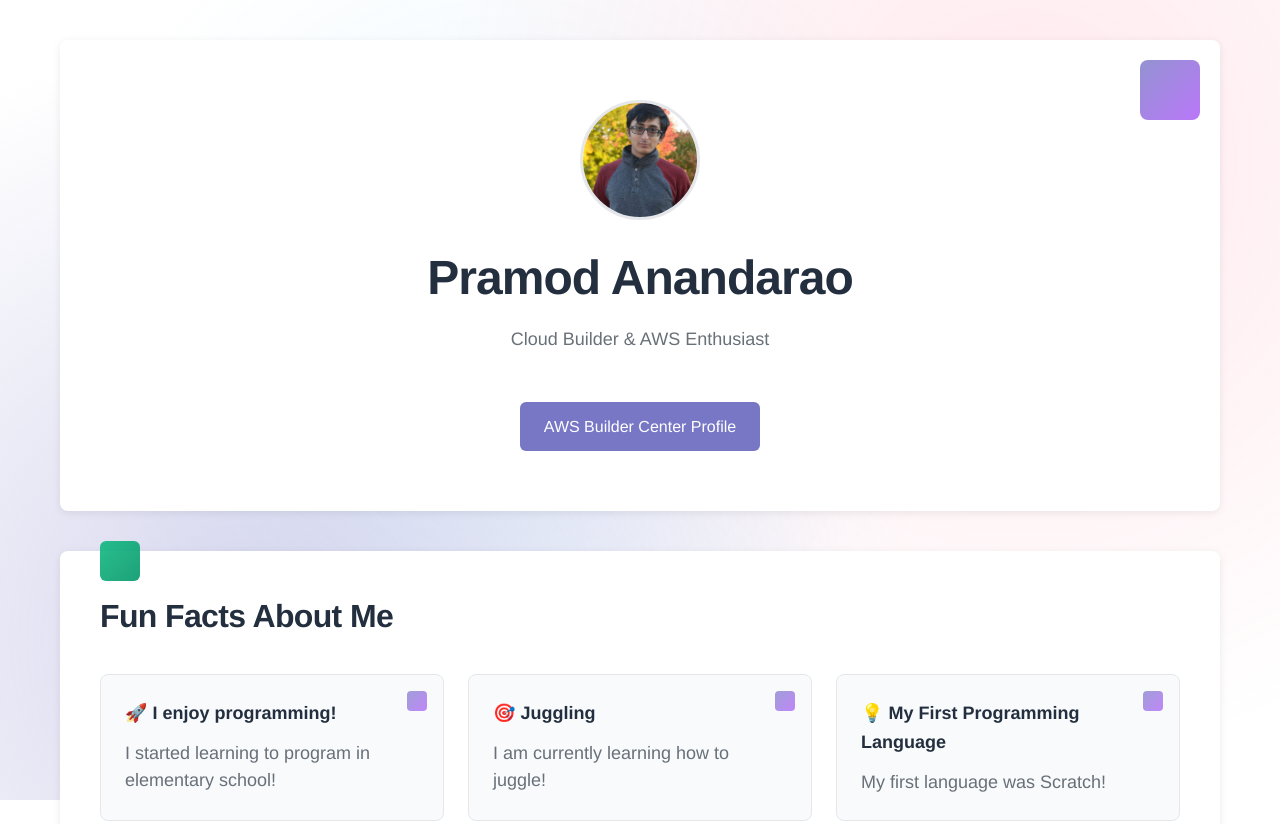
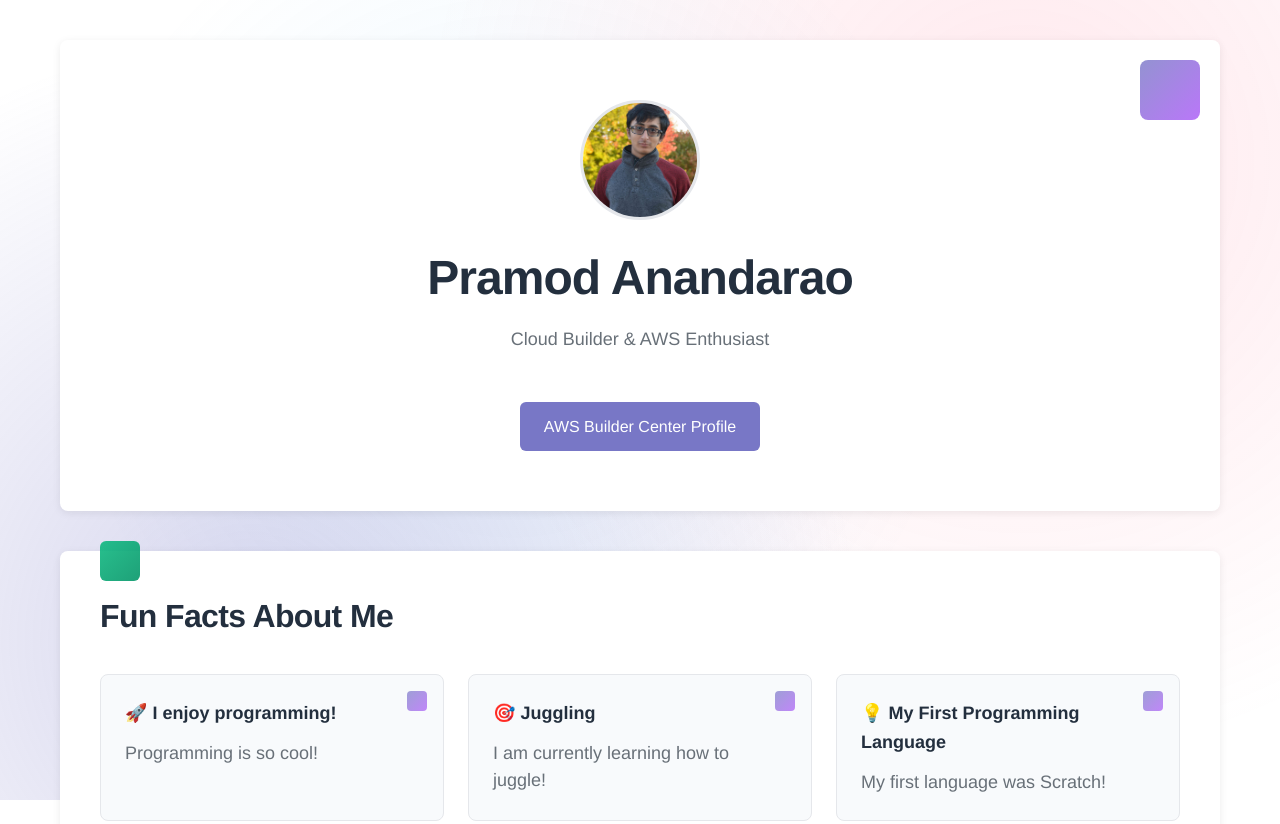
Before and after one commit to 7673502/rift-rewind-project, a plain HTML site: page index.html in a window 1280 px wide. Shown: the top 824 px of the page. Drawn offline with Linux system fonts and the light colour scheme.

Commit message:
Update index.html

```diff
--- a/index.html
+++ b/index.html
@@ -20,7 +20,7 @@
             <div class="facts-grid">
                 <div class="fact-card">
                     <h4>🚀 I enjoy programming!</h4>
-                    <p>I started learning to program in elementary school!</p>
+                    <p>Programming is so cool!</p>
                 </div>
                 <div class="fact-card">
                     <h4>🎯 Juggling</h4>
```
